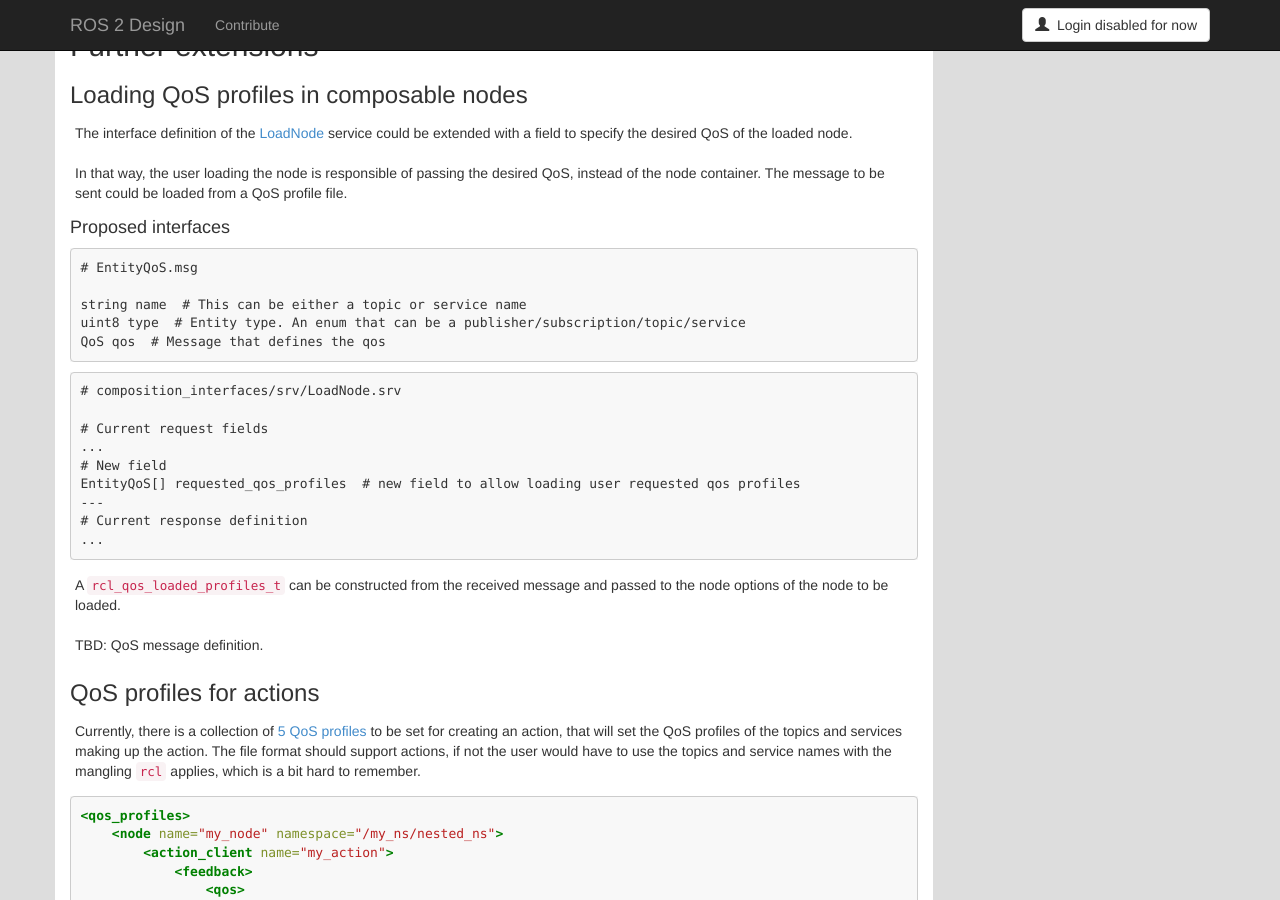
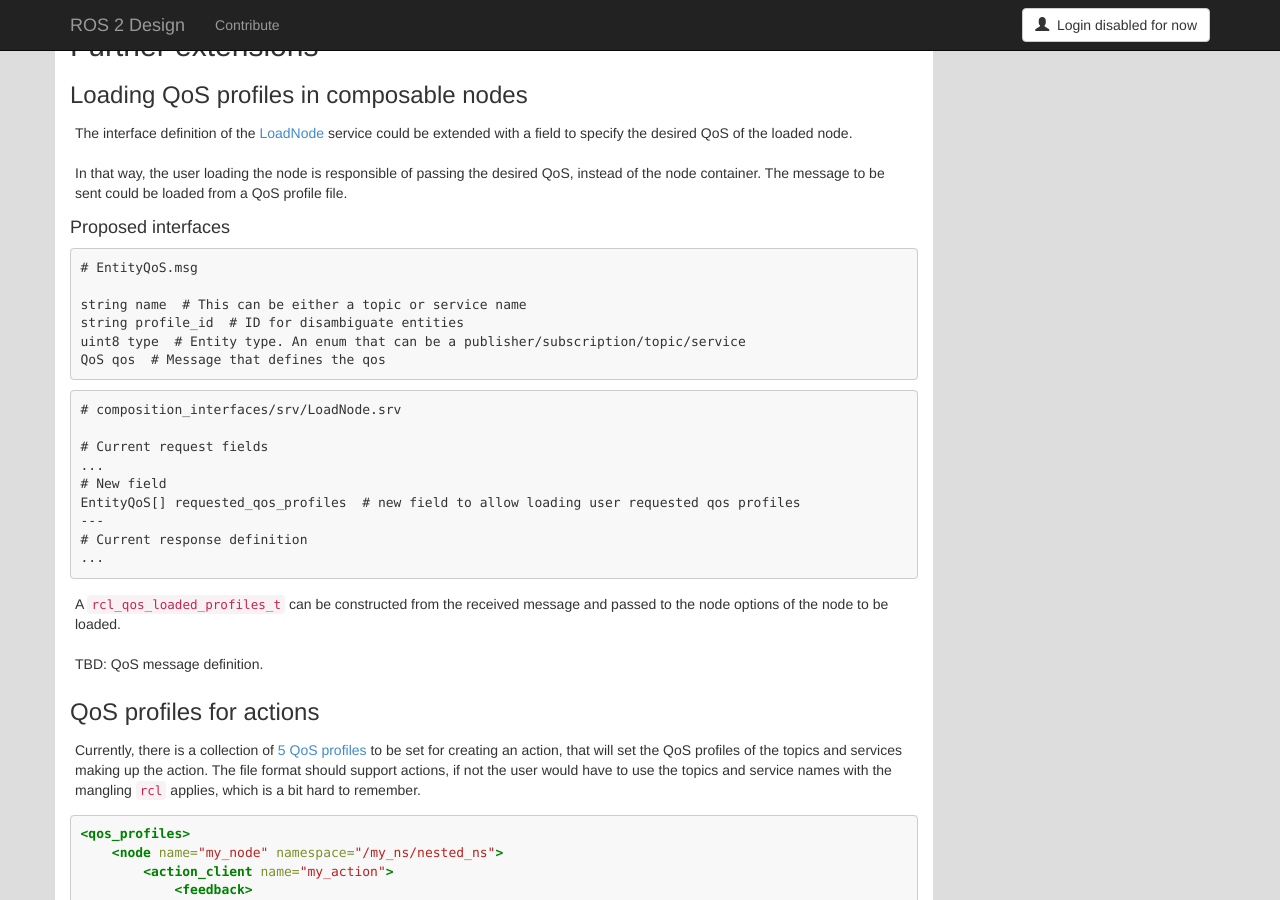
Before and after one commit to ros2/design, a Jekyll site: the page built from articles/external_qos_file.md, in a window 1280 px wide and 900 px high, scrolled down 7436 px. Built offline with Jekyll 4.4.1, drawn with Linux system fonts in a browser that asks for light colours; nearby versions of some CDN libraries.

Commit message:
Add profile_id to the message definition
Signed-off-by: Ivan Santiago Paunovic <ivanpauno@ekumenlabs.com>

````diff
--- a/articles/external_qos_file.md
+++ b/articles/external_qos_file.md
@@ -419,6 +419,7 @@ The message to be sent could be loaded from a QoS profile file.
 # EntityQoS.msg
 
 string name  # This can be either a topic or service name
+string profile_id  # ID for disambiguate entities
 uint8 type  # Entity type. An enum that can be a publisher/subscription/topic/service
 QoS qos  # Message that defines the qos
 ```
````
